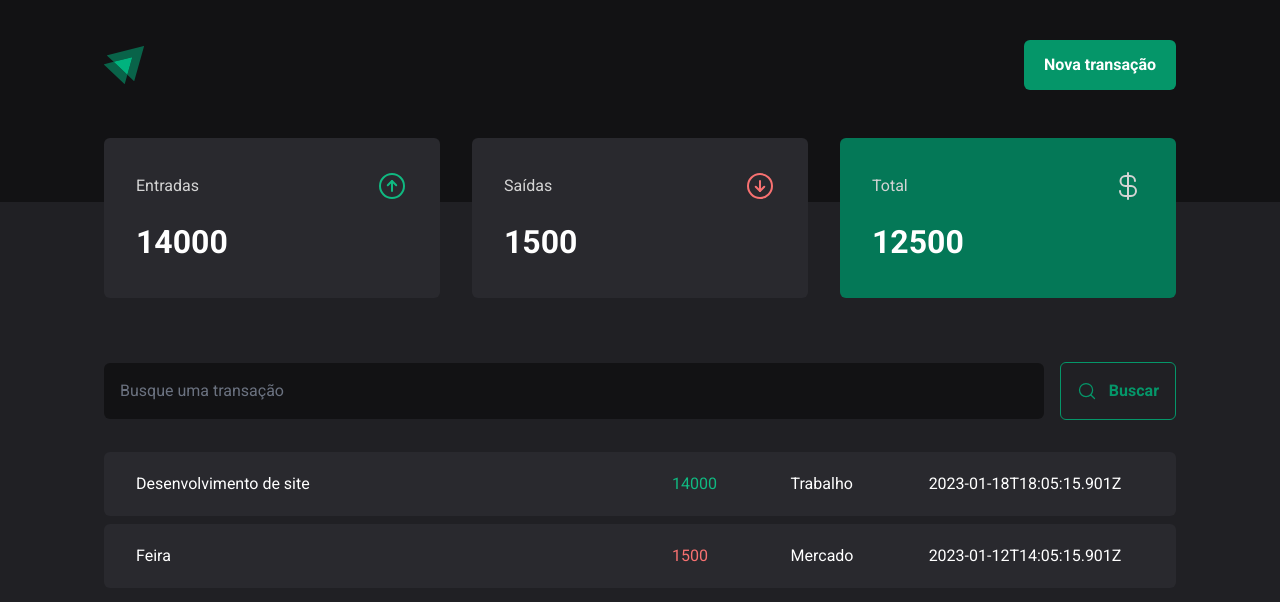
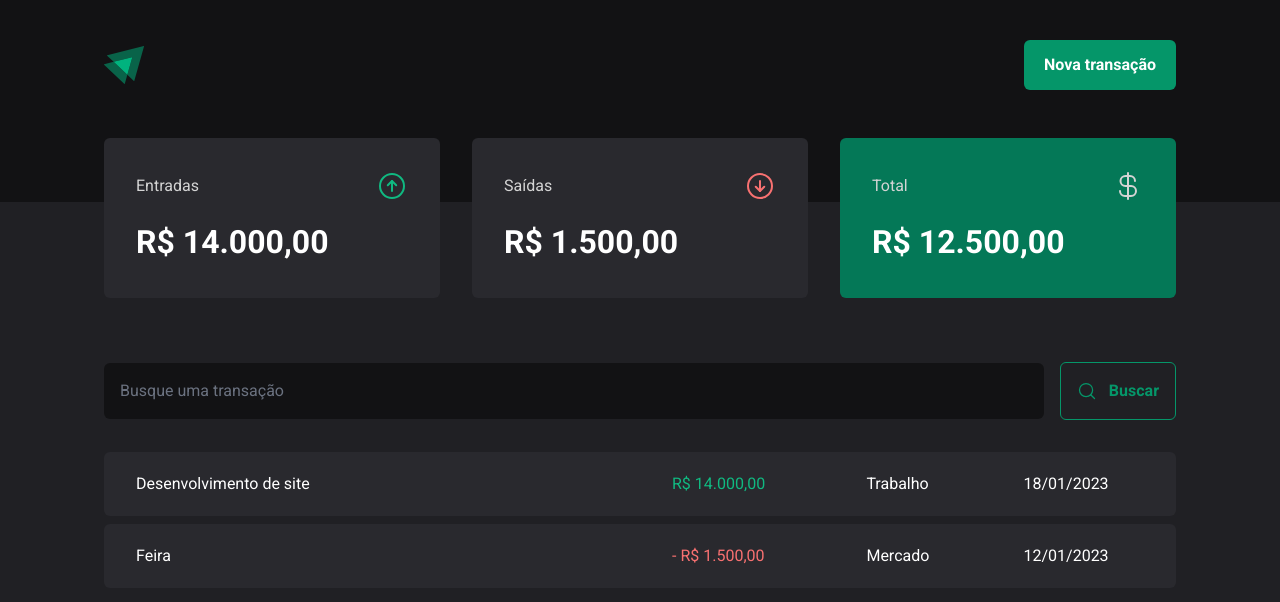
Before and after one commit to ignite-bootcamp/ignite-money, a React (Vite) app: page / in a window 1280 px wide. Shown: the top 602 px of the page. Built offline with nearby package versions, Linux system fonts and the light colour scheme; data requests are answered from the project's data file; what tailwindcss-radix would draw is missing.

Commit message:
formatting values using Intl

```diff
--- a/src/components/Summary.tsx
+++ b/src/components/Summary.tsx
@@ -1,6 +1,7 @@
 import { ArrowCircleDown, ArrowCircleUp, CurrencyDollar } from 'phosphor-react'
 import { useContext } from 'react'
 import { TransactionsContext } from '../context/TransactionsContext'
+import { priceFormatter } from '../utils/formatter'
 
 export function Summary() {
   const { transactions } = useContext(TransactionsContext)
@@ -31,21 +32,27 @@ export function Summary() {
           <span>Entradas</span>
           <ArrowCircleUp size={32} className="text-emerald-500" />
         </header>
-        <strong className="block mt-4 text-[2rem]">{summary.income}</strong>
+        <strong className="block mt-4 text-[2rem]">
+          {priceFormatter.format(summary.income)}
+        </strong>
       </div>
       <div className="bg-neutral-700 rounded-md p-8">
         <header className="flex items-center justify-between text-neutral-300">
           <span>Saídas</span>
           <ArrowCircleDown size={32} className="text-red-400" />
         </header>
-        <strong className="block mt-4 text-[2rem]">{summary.outcome}</strong>
+        <strong className="block mt-4 text-[2rem]">
+          {priceFormatter.format(summary.outcome)}
+        </strong>
       </div>
       <div className="bg-emerald-700 rounded-md p-8 text-white">
         <header className="flex items-center justify-between text-neutral-300">
           <span>Total</span>
           <CurrencyDollar size={32} />
         </header>
-        <strong className="block mt-4 text-[2rem]">{summary.total}</strong>
+        <strong className="block mt-4 text-[2rem]">
+          {priceFormatter.format(summary.total)}
+        </strong>
       </div>
     </section>
   )
--- a/src/pages/Transactions.tsx
+++ b/src/pages/Transactions.tsx
@@ -3,6 +3,7 @@ import { useContext } from 'react'
 import { Header } from '../components/Header'
 import { Summary } from '../components/Summary'
 import { TransactionsContext } from '../context/TransactionsContext'
+import { dateFormatter, priceFormatter } from '../utils/formatter'
 import { SearchForm } from './components/SearchForm'
 
 export function Transactions() {
@@ -31,13 +32,14 @@ export function Transactions() {
                     'text-red-400': transaction.type === 'outcome',
                   })}
                 >
-                  {transaction.price}
+                  {transaction.type === 'outcome' && '- '}
+                  {priceFormatter.format(transaction.price)}
                 </td>
                 <td className="py-5 px-8 bg-neutral-700">
                   {transaction.category}
                 </td>
                 <td className="py-5 px-8 bg-neutral-700 rounded-tr-md rounded-br-md">
-                  {transaction.createdAt}
+                  {dateFormatter.format(new Date(transaction.createdAt))}
                 </td>
               </tr>
             ))}
--- /dev/null
+++ b/src/utils/formatter.ts
@@ -0,0 +1,5 @@
+export const dateFormatter = new Intl.DateTimeFormat('pt-br')
+export const priceFormatter = new Intl.NumberFormat('pt-br', {
+  style: 'currency',
+  currency: 'BRL',
+})
```
